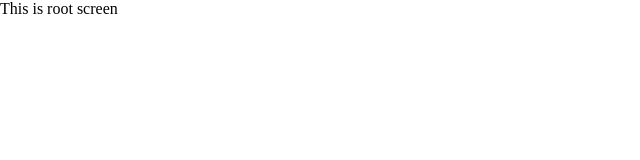
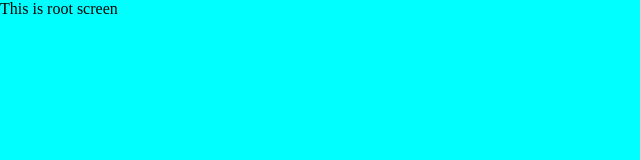
Before and after one commit to shaanxd/styleomega-web, a React app: page / in a window 1280 px wide. Shown: the whole page, without its empty margins (0-640 px from the left). Built offline with nearby package versions, Linux system fonts and the light colour scheme.

Commit message:
Minor refactor

```diff
--- a/app/App.css
+++ b/app/App.css
@@ -1,8 +1,14 @@
+* {
+  margin: 0;
+}
+
 body {
-    margin: 0;
-    height: 100vh;
-    width: 100vw;
+  height: 100%;
+  background-color: aqua;
 }
 
 .app {
+  min-height: 100%;
+  height: auto !important;
+  height: 100%;
 }
--- a/app/App.js
+++ b/app/App.js
@@ -1,13 +1,13 @@
 import React from 'react';
 import './App.css';
 
-import RootScreen from './Root.screen';
+import Root from './Root';
 
 class App extends React.PureComponent {
   render() {
     return (
       <div className="app">
-        <RootScreen />
+        <Root />
       </div>
     );
   }
--- a/app/Root.screen.js
+++ b/app/Root.js
@@ -1,19 +1,19 @@
 import React, { PureComponent } from 'react';
 import PropTypes from 'prop-types';
 
-class RootScreen extends PureComponent {
+class Root extends PureComponent {
   render() {
     const { string } = this.props;
-    return <div>{string}</div>;
+    return <div style={{ display: 'flex', height: '100vh' }}>{string}</div>;
   }
 }
 
-RootScreen.propTypes = {
+Root.propTypes = {
   string: PropTypes.string
 };
 
-RootScreen.defaultProps = {
+Root.defaultProps = {
   string: 'This is root screen'
 };
 
-export default RootScreen;
+export default Root;
```
